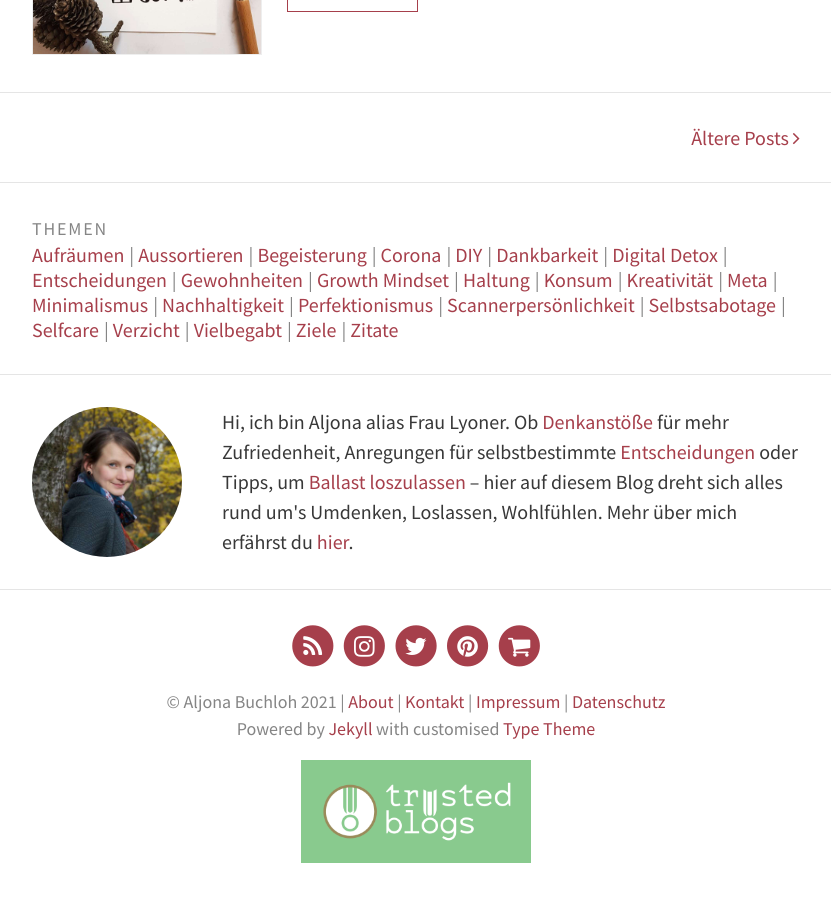
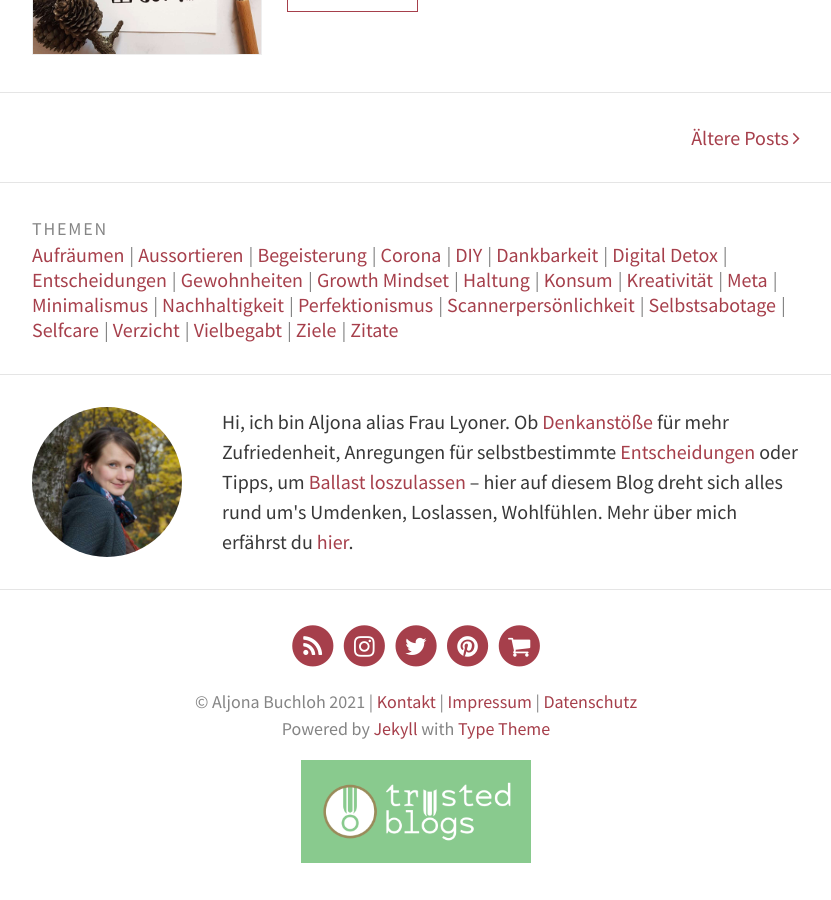
Before and after one commit to fraulyoner/gedankenshift, a Jekyll site: the page built from index.html, in a window 1280 px wide and 900 px high, scrolled down 1621 px. Shown: the whole window, without its empty margins (224-1055 px from the left). Built offline with Jekyll 4.4.1, drawn with Linux system fonts in a browser that asks for light colours; the list of posts is cut into pages by our own code; comment, search, counter and statistics services are not loaded.

Commit message:
Update footer content

```diff
--- a/_includes/footer.html
+++ b/_includes/footer.html
@@ -3,12 +3,11 @@
 
 	<p class="text">
 		&copy; Aljona Buchloh 2021
-		| <a href="{{ site.theme_settings.homepage }}" target="_blank">About</a>
 		| <a href="mailto:{{ site.theme_settings.email_address }}">Kontakt</a>
 		| <a href="{{ site.baseurl }}/impressum.html">Impressum</a>
 		| <a href="{{ site.baseurl }}/datenschutz.html">Datenschutz</a>
 		<br/>
-		Powered by <a href="https://jekyllrb.com/">Jekyll</a> with customised
+		Powered by <a href="https://jekyllrb.com/">Jekyll</a> with
 		<a href="https://github.com/rohanchandra/type-theme">Type Theme</a>
 	</p>
 
```
